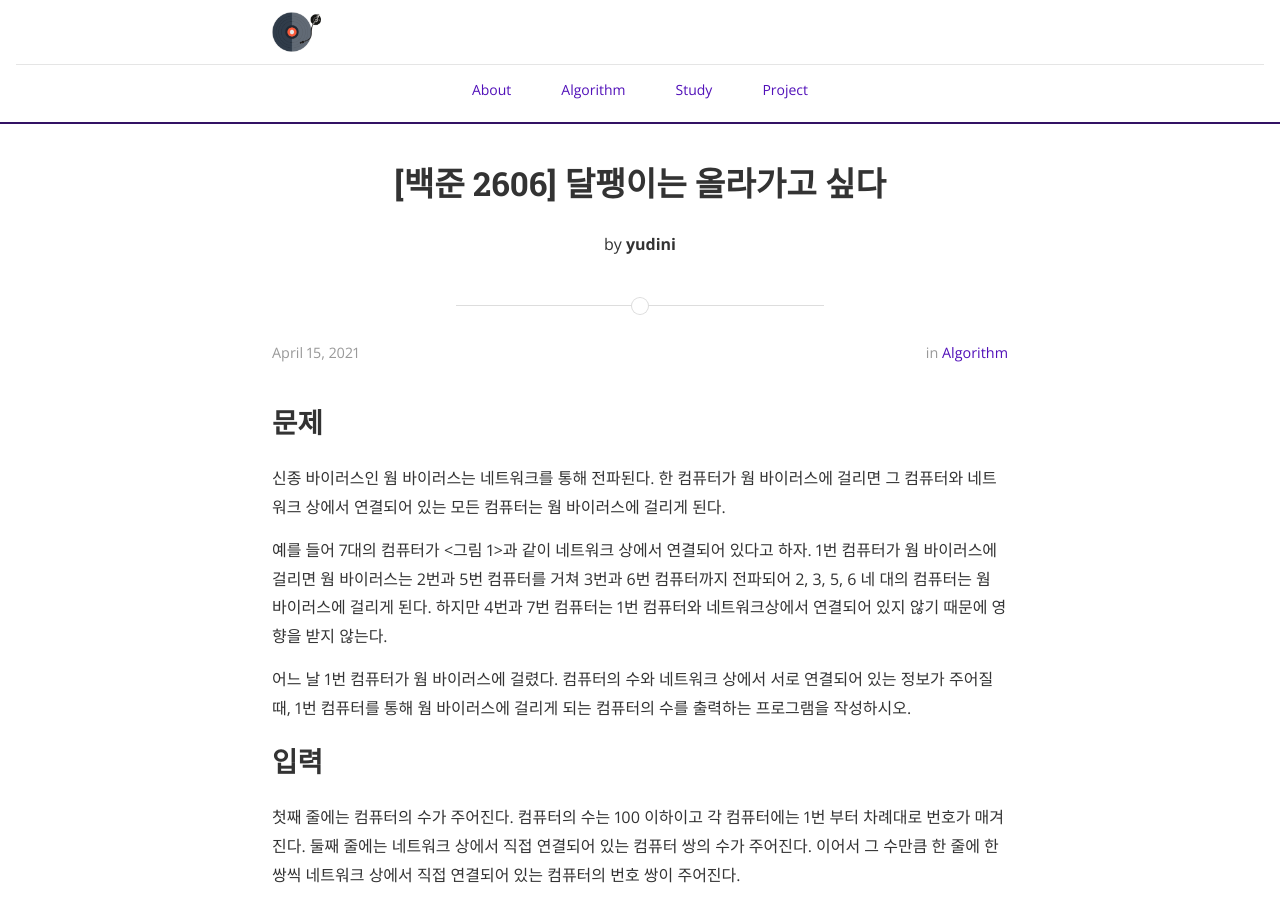
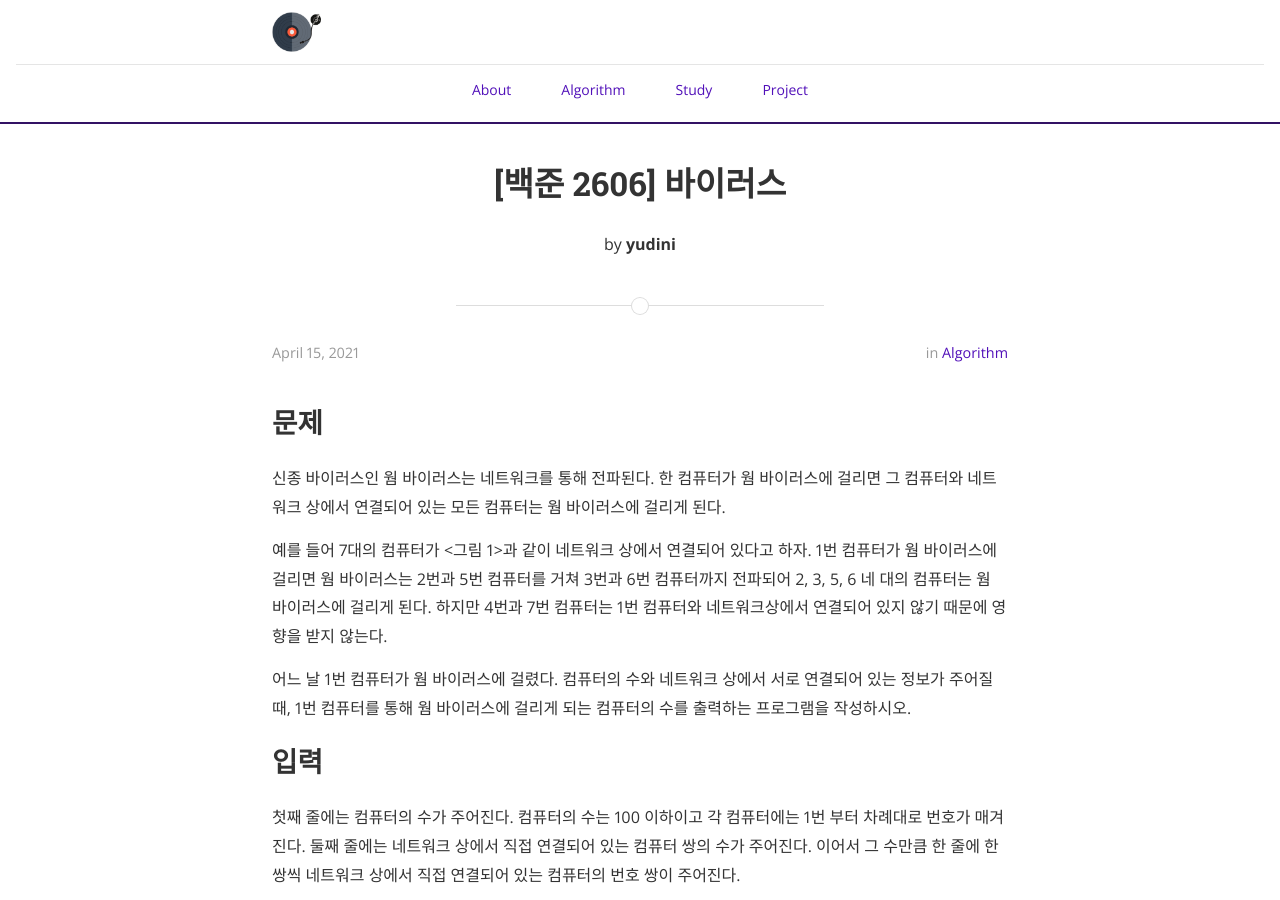
Before and after one commit to yudini/yudini.github.io, a Jekyll site: the page built from _posts/Algorithm/2021-04-15-2606.md, in a window 1280 px wide and 900 px high. Built offline with Jekyll 4.4.1, drawn with Linux system fonts in a browser that asks for light colours; nearby versions of some CDN libraries; comment, search, counter and statistics services are not loaded.

Commit message:
2606 포스팅 수정

```diff
--- a/_posts/Algorithm/2021-04-15-2606.md
+++ b/_posts/Algorithm/2021-04-15-2606.md
@@ -1,6 +1,6 @@
 ---
 layout: post
-title:  "[백준 2606] 달팽이는 올라가고 싶다 "
+title:  "[백준 2606] 바이러스 "
 date: 2021-04-15
 author: yudini
 categories: Algorithm
```
